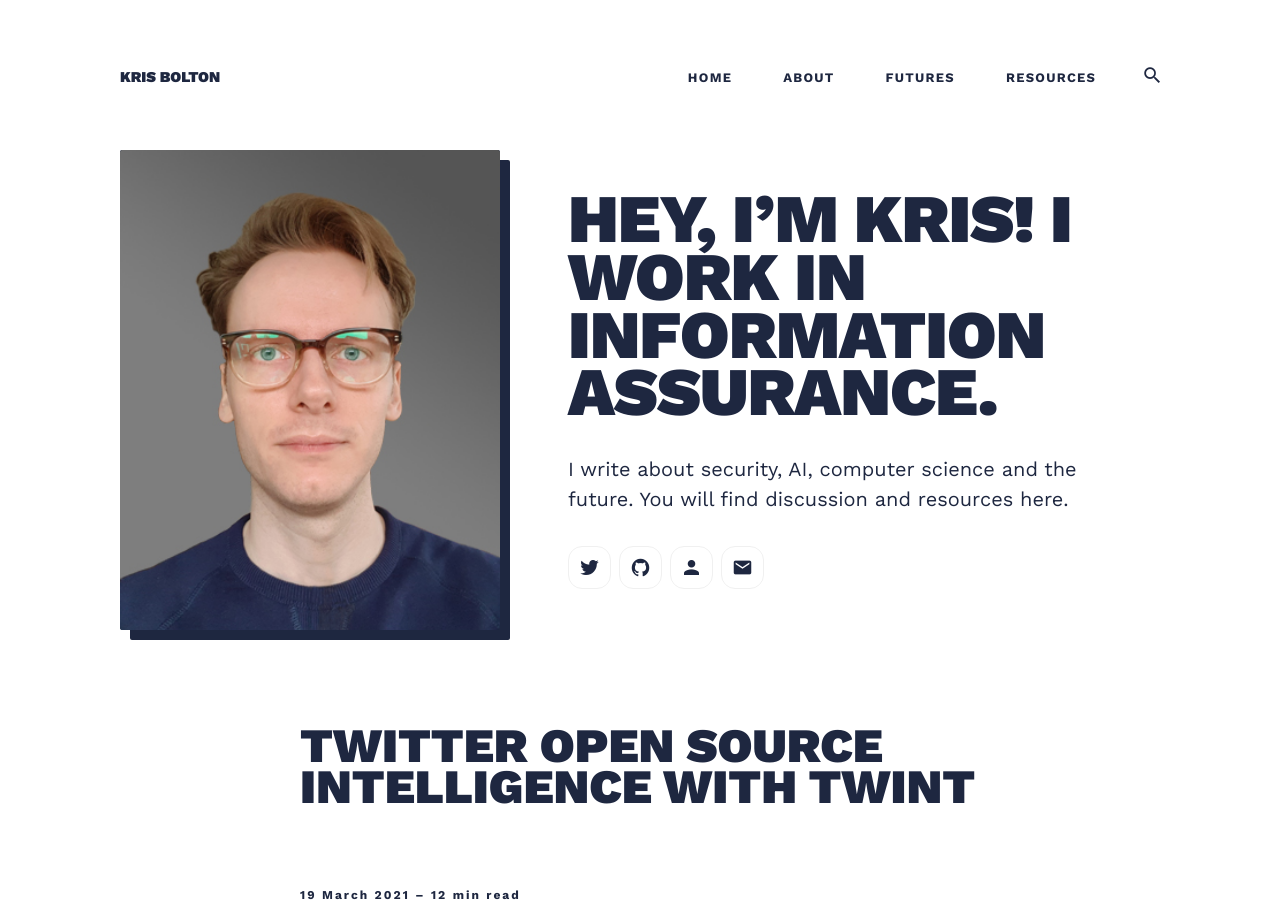
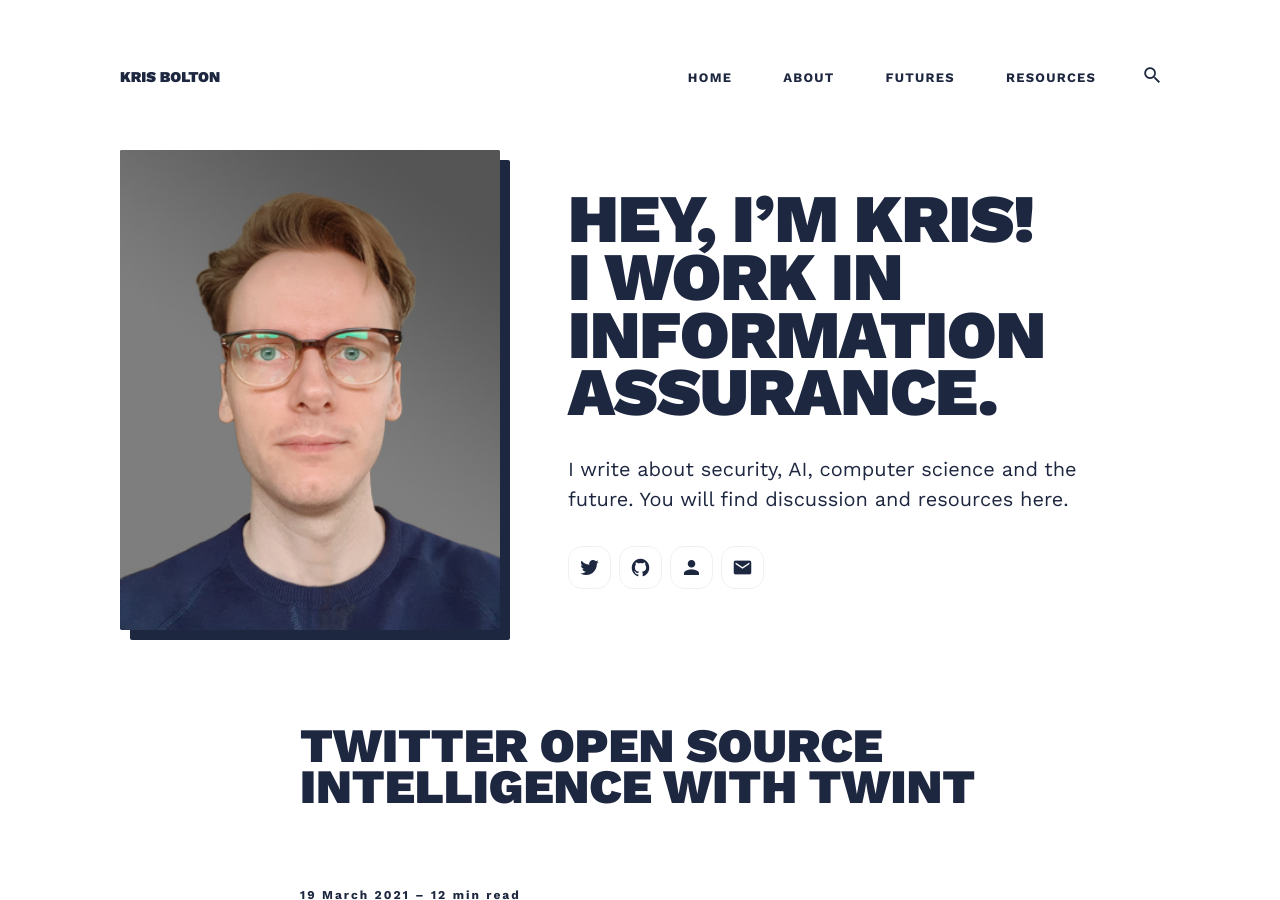
Before and after one commit to krisbolton/krisbolton, a Jekyll site: the page built from index.html, in a window 1280 px wide and 900 px high. Built offline with Jekyll 4.4.1, drawn with Linux system fonts in a browser that asks for light colours; nearby versions of some CDN libraries; the list of posts is cut into pages by our own code.

```diff
--- a/_config.yml
+++ b/_config.yml
@@ -25,7 +25,7 @@ social:
 #-------------------------------
 # Hero Settings
 hero:
-  hero__title: Hey, I’m Kris! I work in Information Assurance.
+  hero__title: Hey, I’m Kris! <br> I work in Information Assurance.
   hero__description: I write about security, AI, computer science and the future. You will find discussion and resources here.
   hero__image: '/images/kris-bolton.jpg'
 
```
